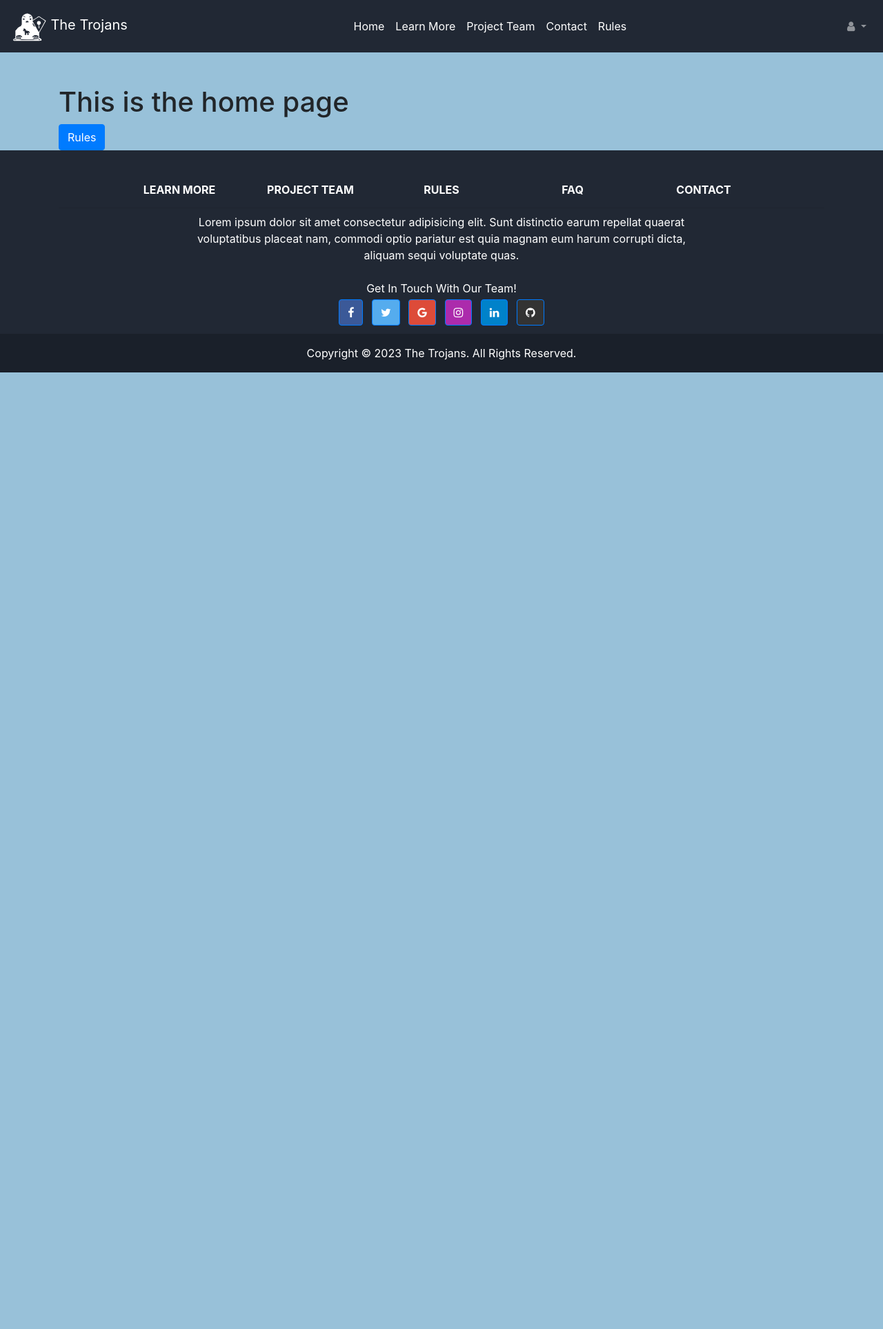
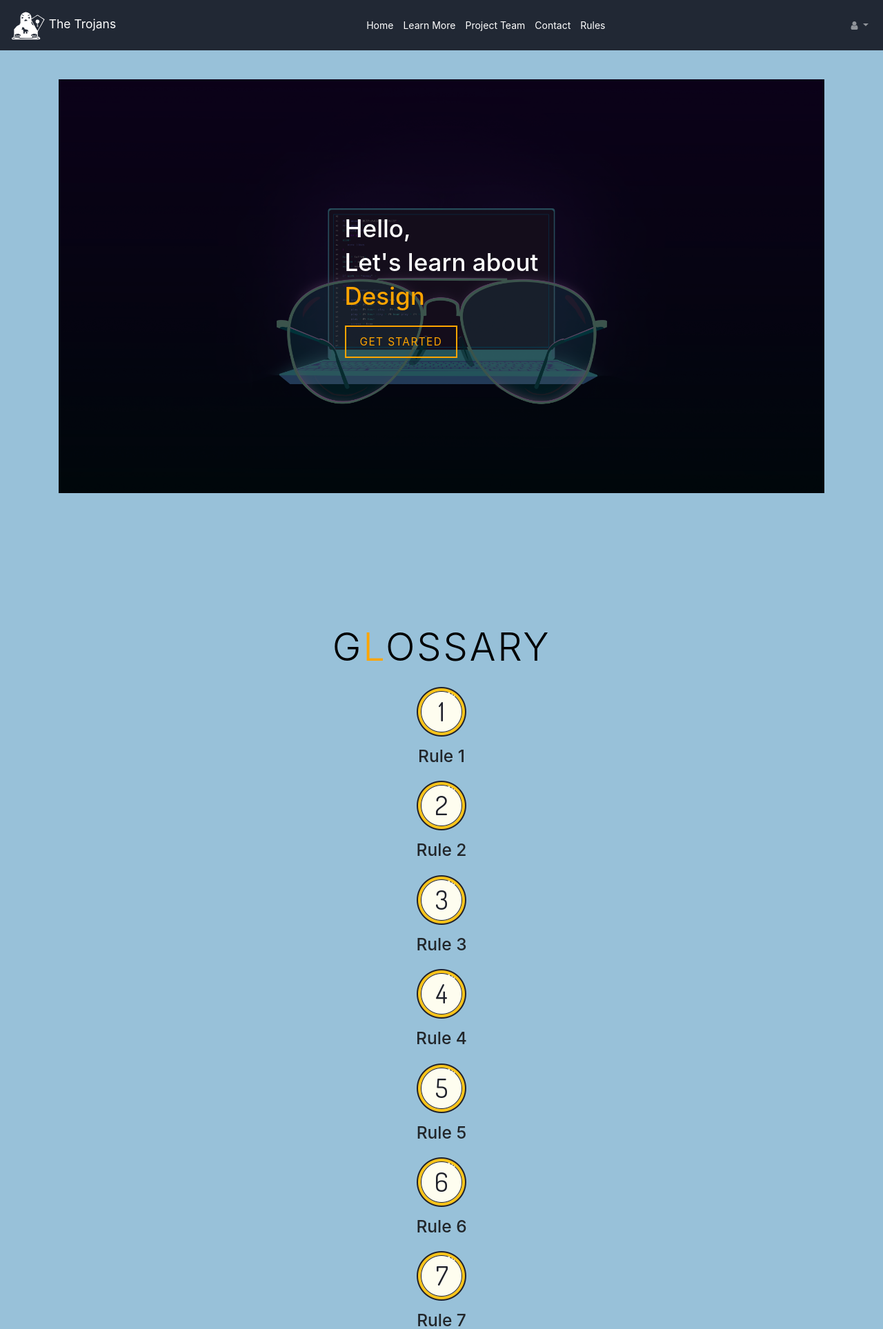
Before and after one commit to HCIGiovanniFanclub/HCIProject, a Flask app: page / in a window 1280 px wide. Shown: the top 1927 px of the page at 69% size. Before the commit the page ends 540 px from the top, so only its background shows below. Run offline with Flask 3, Linux system fonts and the light colour scheme; some libraries are stand-ins or nearby versions.

Commit message:
more progress on the home page

```diff
--- /dev/null
+++ b/website/static/style.css
@@ -0,0 +1,152 @@
+@import url("https://fonts.googleapis.com/css?family=Montserrat:300, 400, 700&display=swap");
+* {
+  padding: 0;
+  margin: 0;
+  box-sizing: border-box;
+}
+html {
+  font-size: 14px;
+  font-family: "Montserrat", sans-serif;
+}
+a {
+  text-decoration: none;
+}
+.homecontainer {
+  min-height: 75vh;
+  width: 100%;
+  display: flex;
+  align-items: center;
+  justify-content: center;
+}
+/*hero section*/
+#hero {
+  background-image: url(./1218911.jpg);
+  background-size: cover;
+  background-position: top center;
+  position: relative;
+  z-index: 1;
+}
+
+#hero::after {
+  content: "";
+  position: absolute;
+  left: 0;
+  top: 0;
+  height: 100%;
+  width: 100%;
+  background-color: black;
+  opacity: 0.6;
+  z-index: -1;
+}
+#hero .hero {
+  max-width: 1200px;
+  margin: 0 auto;
+  padding: 0 20px;
+  justify-content: flex-start;
+}
+#hero h1 {
+  display: block;
+  width: fit-content;
+  position: relative;
+  color: transparent;
+  animation: text_reveal 0.5s ease forwards;
+  animation-delay: 1s;
+}
+#hero h1:nth-child(1) {
+  animation-delay: 1s;
+}
+#hero h1:nth-child(2) {
+  animation-delay: 2s;
+}
+#hero h1:nth-child(3) {
+  animation: text_reveal_name 0.5s ease forwards;
+  animation-delay: 3s;
+}
+#hero h1 span {
+  position: absolute;
+  top: 0;
+  left: 0;
+  height: 100%;
+  width: 0;
+  background-color: orange;
+  animation: text_reveal_box 1s ease;
+  animation-delay: 0.5s;
+}
+#hero h1:nth-child(1) span {
+  animation-delay: 0.5s;
+}
+#hero h1:nth-child(2) span {
+  animation-delay: 1.5s;
+}
+#hero h1:nth-child(3) span {
+  animation-delay: 2.5s;
+}
+
+#hero .cta {
+  display: inline-block;
+  padding: 10px 20px;
+  color: orange;
+  background-color: transparent;
+  border: 2px solid orange;
+  font-size: 1.1rem;
+  text-transform: uppercase;
+  letter-spacing: 0.1rem;
+  margin-top: 15px;
+  transition: 0.3s ease background-color;
+  transition-property: background-color, color;
+}
+
+#hero .cta:hover {
+  color: white;
+  background-color: orange;
+}
+/* end hero section */
+
+/* glossary section */
+#glossary {
+}
+#glossary .glossary {
+  flex-direction: column;
+  text-align: center;
+  max-width: 1500px;
+  margin: 0 auto;
+  padding: 190px 0;
+}
+#glossary .glossary-title {
+  font-size: 4rem;
+  font-weight: 300;
+  color: black;
+  margin-bottom: 10px;
+  text-transform: uppercase;
+  letter-spacing: 0.2rem;
+  text-align: center;
+}
+#glossary .glossary-title span {
+  color: orange;
+}
+/* end glossary */
+
+/* keyframes section */
+@keyframes text_reveal_box {
+  50% {
+    width: 100%;
+    left: 0;
+  }
+  100% {
+    width: 0;
+    left: 100%;
+  }
+}
+
+@keyframes text_reveal {
+  100% {
+    color: white;
+  }
+}
+@keyframes text_reveal_name {
+  100% {
+    color: orange;
+    font-weight: 500;
+  }
+}
+/*end keyframes*/
--- a/website/templates/base.html
+++ b/website/templates/base.html
@@ -14,7 +14,8 @@
       href="https://stackpath.bootstrapcdn.com/font-awesome/4.7.0/css/font-awesome.min.css"
       crossorigin="anonymous"
     />
-    <link rel="stylesheet" href="https://maxcdn.bootstrapcdn.com/font-awesome/4.4.0/css/font-awesome.min.css">
+    <link rel="stylesheet" type = "text/css" href = "{{ url_for('static', filename='style.css')}}"/>
+    <link rel="stylesheet" href="https://maxcdn.bootstrapcdn.com/font-awesome/4.4.0/css/font-awesome.min.css"/>
     <title>{% block title %} Home {% endblock %}</title>
   </head>
   <body class="body" style="background-color: #98C1D9;">
--- a/website/templates/home.html
+++ b/website/templates/home.html
@@ -1,5 +1,78 @@
 {% extends "base.html"%} {% block title %} Home {% endblock %} {%block content
 %}
-<h1>This is the home page</h1>
-<a href="/glossary" class="btn btn-primary">Rules</a>
+<link
+  rel="stylesheet"
+  type="text/css"
+  href="{{ url_for('static', filename='style.css')}}"
+/>
+<!--top section-->
+<section id="hero">
+  <div class="homecontainer">
+    <div>
+      <h1>Hello, <span></span></h1>
+      <h1>Let's learn about<span></span></h1>
+      <h1>Design<span></span></h1>
+      <a href="#" type="button" class="cta">Get Started</a>
+    </div>
+  </div>
+</section>
+<!--end top-->
+
+<section id="glossary">
+  <div class="glossary homecontainer">
+    <div class="glossary-top">
+      <h1 class="glossary-title">G<span>l</span>ossary</h1>
+    </div>
+    <div class="glossary-bottom">
+      <div class="glossary-item">
+        <div class="icon"><img src="../static/1.png" /></div>
+        <h3>Rule 1</h3>
+      </div>
+    </div>
+    <div class="glossary-bottom">
+      <div class="glossary-item">
+        <div class="icon"><img src="../static/2.png" /></div>
+        <h3>Rule 2</h3>
+      </div>
+    </div>
+    <div class="glossary-bottom">
+      <div class="glossary-item">
+        <div class="icon"><img src="../static/3.png" /></div>
+        <h3>Rule 3</h3>
+      </div>
+    </div>
+    <div class="glossary-bottom">
+      <div class="glossary-item">
+        <div class="icon"><img src="../static/4.png" /></div>
+        <h3>Rule 4</h3>
+      </div>
+    </div>
+    <div class="glossary-bottom">
+      <div class="glossary-item">
+        <div class="icon"><img src="../static/5.png" /></div>
+        <h3>Rule 5</h3>
+      </div>
+    </div>
+    <div class="glossary-bottom">
+      <div class="glossary-item">
+        <div class="icon"><img src="../static/6.png" /></div>
+        <h3>Rule 6</h3>
+      </div>
+    </div>
+    <div class="glossary-bottom">
+      <div class="glossary-item">
+        <div class="icon"><img src="../static/7.png" /></div>
+        <h3>Rule 7</h3>
+      </div>
+    </div>
+    <div class="glossary-bottom">
+      <div class="glossary-item">
+        <div class="icon"><img src="../static/8.png" /></div>
+        <h3>Rule 8</h3>
+      </div>
+    </div>
+  </div>
+</section>
+<div class="pb-5"></div>
+
 {% endblock%}
--- a/website/templates/rule1.html
+++ b/website/templates/rule1.html
@@ -43,7 +43,7 @@
 <div>&emsp;</div>
 <div>&emsp;</div>
 
-<a href="/home" class="btn btn-primary">Home</a>
+<a href="/" class="btn btn-primary">Home</a>
 <a href="/rule2" class="btn btn-primary">Next Rule</a>
 
 {% endblock%}
```
Also changed, not shown: website/templates/glossary.html (+6 -8 lines), website/static/1.png (added), website/static/1218911.jpg (added), website/static/2.png (added), website/static/3.png (added), website/static/4.png (added), website/static/5.png (added), website/static/6.png (added), website/static/7.png (added), website/static/8.png (added), website/static/CE0060b.png (renamed from website/assets/CE0060b.png).
